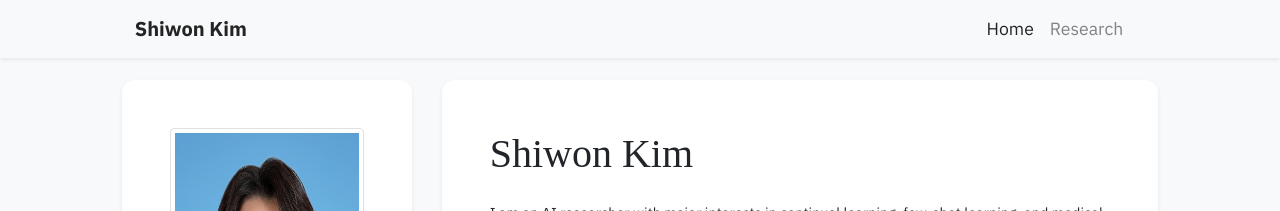
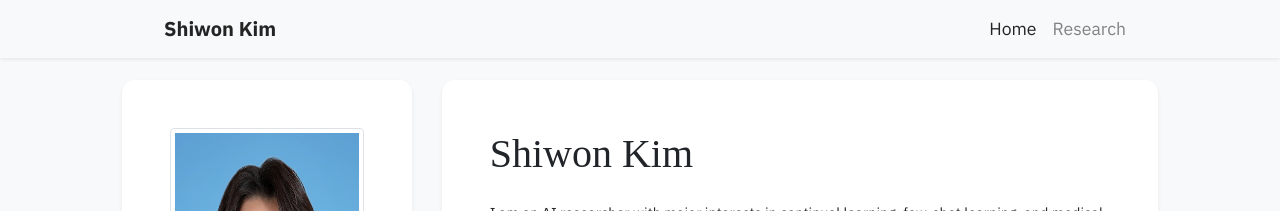
Before and after one commit to shiwonkim/shiwonkim.github.io, a Jekyll site: the page built from index.html, in a window 1280 px wide. Shown: the top 211 px of the page. Built offline with Jekyll 4.4.1, drawn with Linux system fonts in a browser that asks for light colours; nearby versions of some CDN libraries; some web fonts are replaced; a style sheet for code colours, icons or effects is not loaded.

Commit message:
edit profile

```diff
--- a/_includes/navbar.html
+++ b/_includes/navbar.html
@@ -1,6 +1,6 @@
 <nav class="navbar navbar-expand-sm navbar-light bg-light fixed-top mb-5 shadow-sm">
   <!-- <div class="{% if page.container_class %}{{ page.container_class }}{% else %}container-fluid{% endif %}"> -->
-  <div class="container-fluid pr-0 pl-3">
+  <div class="container-fluid pr-0 pl-5">
     <div class="row w-100 justify-content-center">
       <div class="col-12 col-lg-10 d-flex justify-content-between align-items-center">
         <a class="navbar-brand" href="{{ '/' | relative_url }}">
```
